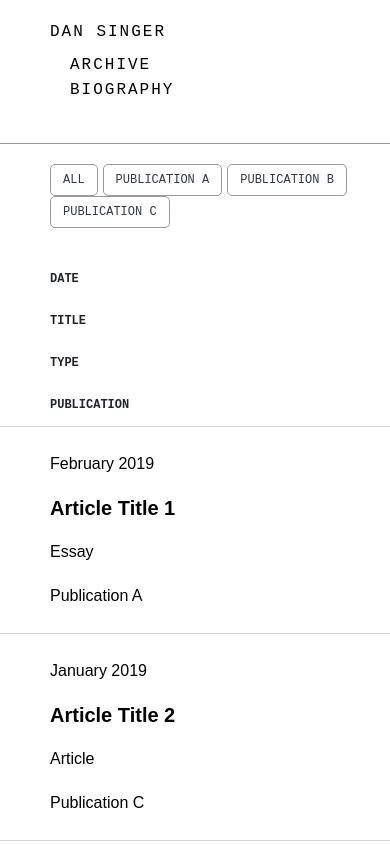
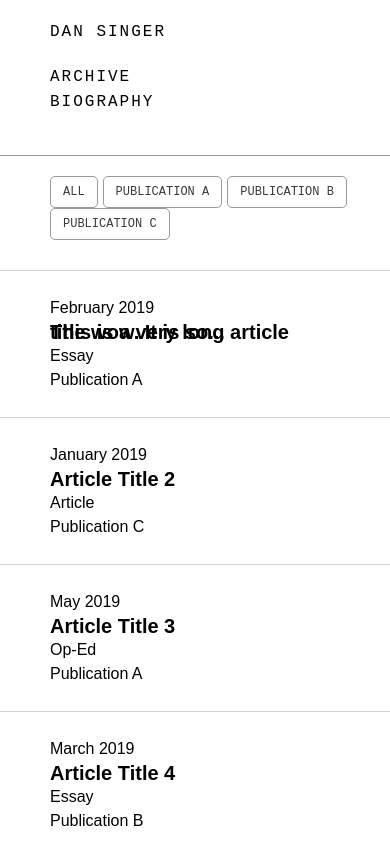
Before and after one commit to kyliesanderson/dansinger, a React (Create React App) app: page /archive in a window 390 px wide. Shown: the top 844 px of the page. Built offline with nearby package versions, Linux system fonts and the light colour scheme.

Commit message:
implemented filtering and made mobile responsive

```diff
--- a/src/App.css
+++ b/src/App.css
@@ -30,6 +30,7 @@
    color: black;
    padding-right: 100px;
    line-height: 25px;
+   margin-bottom: 20px;
 }
 
 .short-bio-container {
@@ -50,7 +51,7 @@
 }
 
 .navigation-link{
-   margin-left: 35px;
+   margin-left: 15px;
 }
 
 .table-link{
@@ -80,17 +81,21 @@
    font-family: 'Arimo', Helvetica, Arial, sans-serif;
    font-size: 20px;
    font-weight: 700;
+   line-height: 22px;
 }
 
 .archive-table-row{
    font-family: 'Arimo', Helvetica, Arial, sans-serif;
    font-size: 16px;
    border-top: 1px lightgrey solid;
-   padding: 15px 50px 15px 50px;
+   padding: 25px 50px 25px 50px;
    width: auto;
-   line-height: 20px;
-   display: flex;
 
+}
+
+.table-text{
+   display: block;
+   line-height: 0px;
 }
 
 .archive-table-row:hover{
@@ -132,7 +137,7 @@
    font-family: 'Arimo', Helvetica, Arial, sans-serif;
    font-size: 26px;
    font-weight: 700;
-   line-height: 30px;
+   line-height: 28px;
 }
 
 .filter-group {
--- a/src/Table.js
+++ b/src/Table.js
@@ -19,20 +19,25 @@ class ArticleTable extends Component {
       this.createArchiveRow = this.createArchiveRow.bind(this);
       this.createButton = this.createButton.bind(this);
       this.createButtons = this.createButtons.bind(this);
+      this.handleClick = this.handleClick.bind(this);
    }
 
    createHomeRow(article){
+      if(article.title.length > 60){
+         article.title = article.title.substring(0,57);
+         article.title = article.title + "...";
+      }
       return (
          <a href={article.link} className="table-link">
             <Row className="home-table-row">
                <Col md={7}>
-                  <td className="home-table-title">{article.title}</td>
+                  <td className="home-table-title table-text">{article.title}</td>
                </Col>
                <Col md={2}>
-                  <td>{article.type}</td>
+                  <td className="table-text">{article.type}</td>
                </Col>
                <Col md={3}>
-                  <td>{article.publication}</td>
+                  <td className="table-text">{article.publication}</td>
                </Col>
             </Row>
          </a>
@@ -44,20 +49,24 @@ class ArticleTable extends Component {
    }
 
    createArchiveRow(article){
+      if(article.title.length > 50){
+         article.title = article.title.substring(0,47);
+         article.title = article.title + "...";
+      }
       return(
          <a href={article.link} className="table-link">
             <Row className="archive-table-row">
                <Col md={2}>
-                  <td>{article.date}</td>
+                  <td className="table-text">{article.date}</td>
                </Col>
                <Col md={5}>
-                  <td className="archive-table-title">{article.title}</td>
+                  <td className="archive-table-title table-text">{article.title}</td>
                </Col>
                <Col md={2}>
-                  <td>{article.type}</td>
+                  <td className="table-text">{article.type}</td>
                </Col>
                <Col md={3}>
-                  <td>{article.publication}</td>
+                  <td className="table-text">{article.publication}</td>
                </Col>
             </Row>
          </a>
@@ -68,9 +77,23 @@ class ArticleTable extends Component {
       return articles.map(this.createArchiveRow);
    }
 
+   handleClick(publication){
+      if(publication == "All"){
+         this.setState({articles: content.articles});
+      }
+      else {
+         var filteredArticles = content.articles.filter(article => article.publication == publication);
+         this.setState({articles: filteredArticles})
+      }
+   }
+
    createButton(publication){
       return (
-         <Button variant="outline-dark" className="filter-button">{publication}</Button>
+         <Button onClick={() => this.handleClick(publication)}
+            variant="outline-dark"
+            className="filter-button">
+            {publication
+         }</Button>
       );
    }
 
@@ -89,7 +112,7 @@ class ArticleTable extends Component {
                </div>
                <Table borderless className="archive-table">
                   <thead>
-                     <Row className="archive-table-header">
+                     <Row className="archive-table-header d-none d-md-flex">
                         <Col md={2}>
                            <th>Date</th>
                         </Col>
--- a/src/content.json
+++ b/src/content.json
@@ -1,6 +1,8 @@
 {
    "shortBio": " is a writer. He writes a lot of things all the time. He is cool. This is his website where you can learn about his work and find an archive of his articles. ",
-   "long-bio": "this is a long version of the bio",
+   "long-bio": [
+      "this is a long version of the bio"
+   ],
    "publications":[
       "All",
       "Publication A",
@@ -11,7 +13,7 @@
       {
          "link": "http://www.google.com",
          "date": "February 2019",
-         "title": "Article Title 1",
+         "title": "This is a very long article title wow. It is so long. It has so much information in it. Oh wow.",
          "type": "Essay",
          "publication": "Publication A"
       },
```
Also changed, not shown: src/example.json (added, +24 -0 lines), src/biography-pic.jpg (added).
